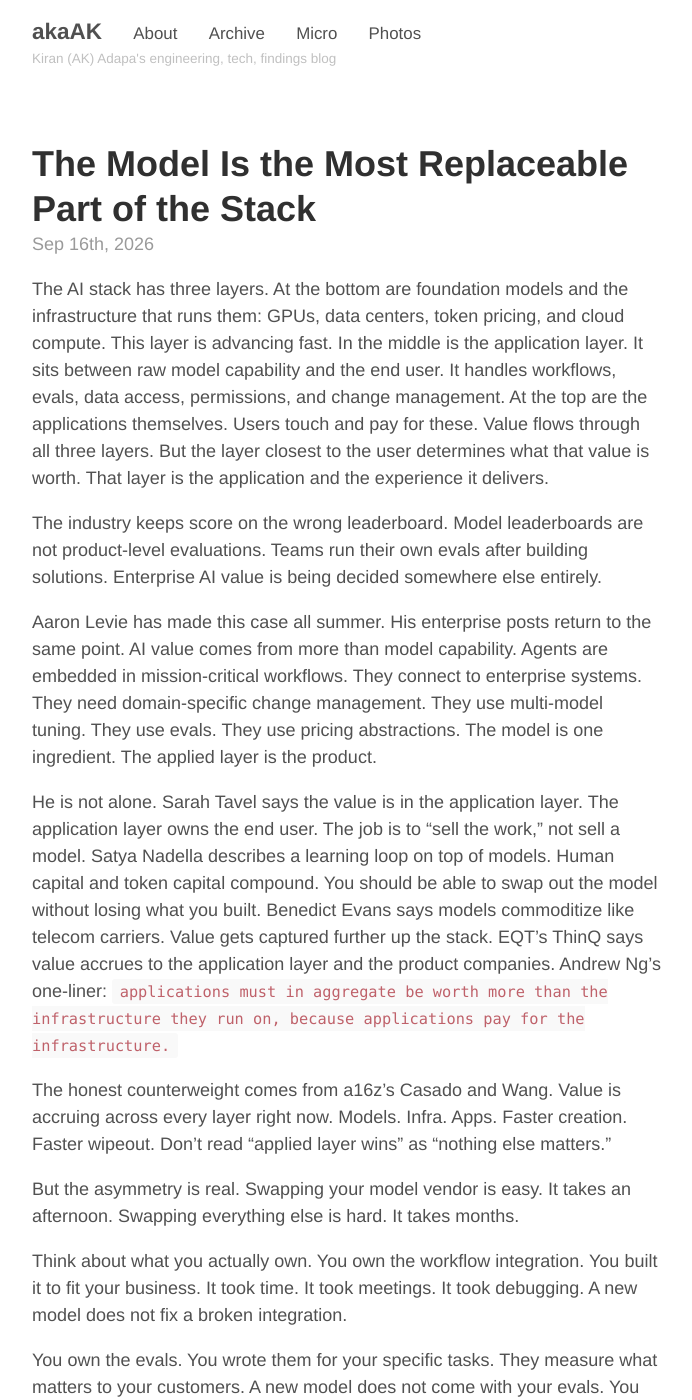
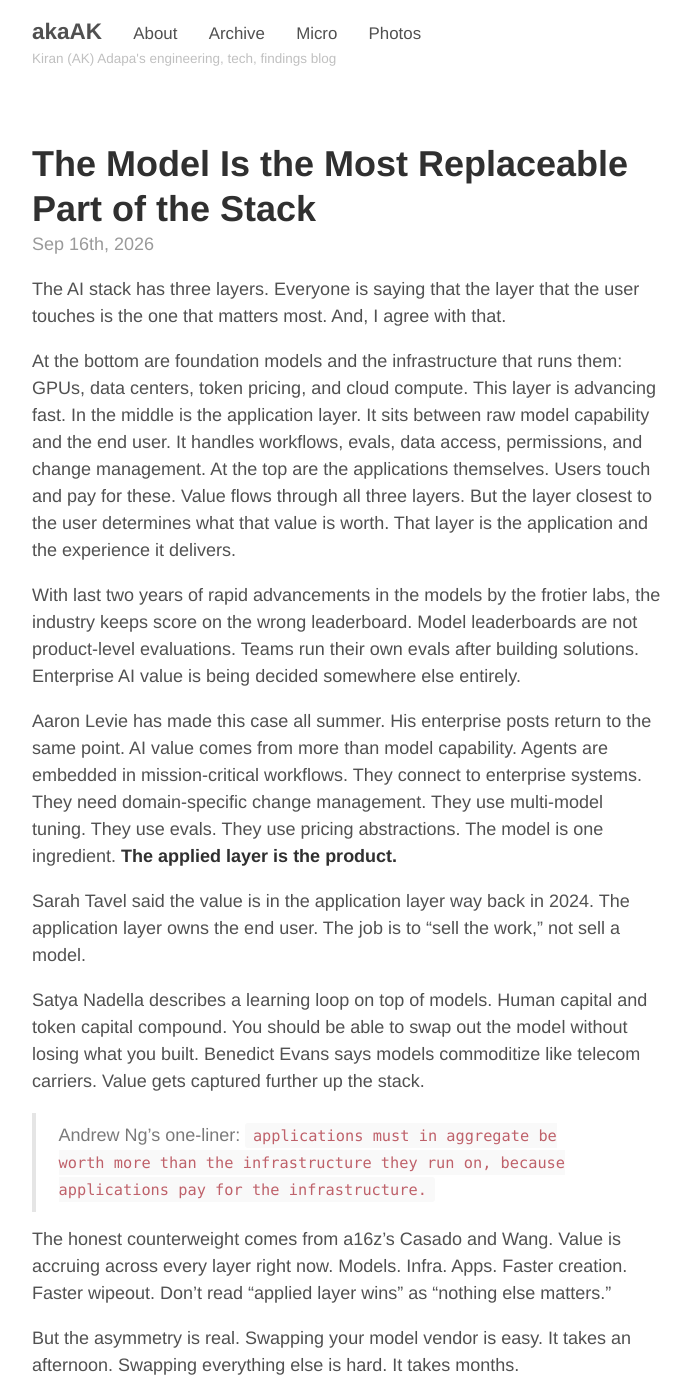
Before and after one commit to akaak/blog, a Jekyll site: the page built from _posts/2026-09-16-model-is-most-replaceable-part.md, in a window 1280 px wide and 1400 px high. Shown: the whole window, without its empty margins (293-985 px from the left). Built offline with Jekyll 4.4.1, drawn with Linux system fonts in a browser that asks for light colours; some of the changed text lies outside the part shown.

Commit message:
publish updates

```diff
--- a/_posts/2026-09-16-model-is-most-replaceable-part.md
+++ b/_posts/2026-09-16-model-is-most-replaceable-part.md
@@ -4,37 +4,46 @@
 categories: [ai, enterprise, strategy]
 ---
 
-The AI stack has three layers. At the bottom are foundation models and the infrastructure that runs them: GPUs, data centers, token pricing, and cloud compute. This layer is advancing fast. In the middle is the application layer. It sits between raw model capability and the end user. It handles workflows, evals, data access, permissions, and change management. At the top are the applications themselves. Users touch and pay for these. Value flows through all three layers. But the layer closest to the user determines what that value is worth. That layer is the application and the experience it delivers.
+The AI stack has three layers.
+Everyone is saying that the layer that the user touches is the one that matters most. And, I agree with that.
 
-The industry keeps score on the wrong leaderboard. Model leaderboards are not product-level evaluations. Teams run their own evals after building solutions. Enterprise AI value is being decided somewhere else entirely.
+At the bottom are foundation models and the infrastructure that runs them: GPUs, data centers, token pricing, and cloud compute. This layer is advancing fast. In the middle is the application layer. It sits between raw model capability and the end user. It handles workflows, evals, data access, permissions, and change management. At the top are the applications themselves. Users touch and pay for these. Value flows through all three layers. But the layer closest to the user determines what that value is worth. That layer is the application and the experience it delivers.
 
-Aaron Levie has made this case all summer. His enterprise posts return to the same point. AI value comes from more than model capability. Agents are embedded in mission-critical workflows. They connect to enterprise systems. They need domain-specific change management. They use multi-model tuning. They use evals. They use pricing abstractions. The model is one ingredient. The applied layer is the product.
+With last two years of rapid advancements in the models by the frotier labs, the industry keeps score on the wrong leaderboard. Model leaderboards are not product-level evaluations. Teams run their own evals after building solutions. Enterprise AI value is being decided somewhere else entirely.
 
-He is not alone. Sarah Tavel says the value is in the application layer. The application layer owns the end user. The job is to "sell the work," not sell a model. Satya Nadella describes a learning loop on top of models. Human capital and token capital compound. You should be able to swap out the model without losing what you built. Benedict Evans says models commoditize like telecom carriers. Value gets captured further up the stack. EQT's ThinQ says value accrues to the application layer and the product companies. Andrew Ng's one-liner: `applications must in aggregate be worth more than the infrastructure they run on, because applications pay for the infrastructure.`
+Aaron Levie has made this case all summer. His enterprise posts return to the same point. AI value comes from more than model capability. Agents are embedded in mission-critical workflows. They connect to enterprise systems. They need domain-specific change management. They use multi-model tuning. They use evals. They use pricing abstractions. The model is one ingredient. **The applied layer is the product.**
+
+Sarah Tavel said the value is in the application layer way back in 2024. The application layer owns the end user. The job is to "sell the work," not sell a model.
+
+Satya Nadella describes a learning loop on top of models. Human capital and token capital compound. You should be able to swap out the model without losing what you built. Benedict Evans says models commoditize like telecom carriers. Value gets captured further up the stack.
+
+> Andrew Ng's one-liner: `applications must in aggregate be worth more than the infrastructure they run on, because applications pay for the infrastructure.`
 
 The honest counterweight comes from a16z's Casado and Wang. Value is accruing across every layer right now. Models. Infra. Apps. Faster creation. Faster wipeout. Don't read "applied layer wins" as "nothing else matters."
 
 But the asymmetry is real. Swapping your model vendor is easy. It takes an afternoon. Swapping everything else is hard. It takes months.
 
-Think about what you actually own. You own the workflow integration. You built it to fit your business. It took time. It took meetings. It took debugging. A new model does not fix a broken integration.
+When I am working with businesses, it takes a lot of time to meet with them and build/integrate workflows that suit their business. A new model does not fix a broken integration.
 
-You own the evals. You wrote them for your specific tasks. They measure what matters to your customers. A new model does not come with your evals. You would have to rebuild them.
+You own the evals. You wrote them for your specific tasks. They measure what matters to your customers. A new model evals do not suit your product/solution evals. You would have to rebuild them.
 
-You own the data access. You negotiated permissions. You built pipelines. You cleaned the data. A new model cannot access your data until you do that work again.
+You own the data access. You negotiated permissions. You cleaned the data. You made the data work for the workflows. You built pipelines. A new model cannot access your data until you do that work again.
 
-You own the change management. You trained your users. You built trust. You handled exceptions. A new model does not train your users for you.
+You own the change management. You trained your users. You built trust. You established governance and controls. You handled exceptions. A new model does not train your users and govern for you.
 
-The model vendor knows nothing about your business. They sold you intelligence. You sold outcomes to your customers. Those are different things.
+The model vendor knows nothing about your business. They sold you intelligence. You modeled, built and sold outcomes to your customers. Those are different things.
 
 The model is cheap to replace. The integration is expensive. The evals are expensive. The data access is expensive. The change management is expensive.
 
-That is the asymmetry. One side is a commodity. The other side is compounding value. The moat is not in the model. It is in everything you wrapped around it.
+That is the asymmetry. One side is a commodity. The other side is compounding value.
+
+> The moat is not in the model. It is in everything you wrapped around it. _-- many saying it_
 
 Think about what breaks when you swap models. It is not the intelligence. It is the prompts you tuned. It is the evals you built. It is the data pipelines you wired. It is the permissions you negotiated. It is the users you trained. It is the exception handling you coded. The model is a commodity input. The applied layer is where the work happens. That is where the value sticks.
 
 This is why frontier labs are racing downstream. The model alone does not capture the margin. The companies making money in AI are not the ones with the best benchmark scores. They are the ones embedded in workflows. They own the customer relationship. They make the model disappear into the product.
 
-Your model vendor can be swapped in an afternoon. Your evals compound. Your data access compounds. Your workflow integration compounds. Your change management compounds. Build the applied layer. That is the moat.
+Your model vendor can be swapped in an afternoon. Your evals compound. Your data access compounds. Your workflow integration compounds. Your change management compounds. AI is not going to replace an experienced engineers that bring all this expertise to businesses. Go and Build the applied layer!
 
 **References:**
 
```
Also changed, not shown: _micro/2026-10-04-hermes-agent.md (added, +18 -0 lines), _micro/2026-10-12-drudgery-out-focus-in.md (+6 -1 lines), _posts/2026-08-12-thinking-about-ai-start-with-the-problem.md (+7 -7 lines), _posts/2026-10-03-ai-adoption-changes-what-people-do.md (+3 -2 lines), about.md (+1 -1 lines), glossary.md (+0 -4 lines).
